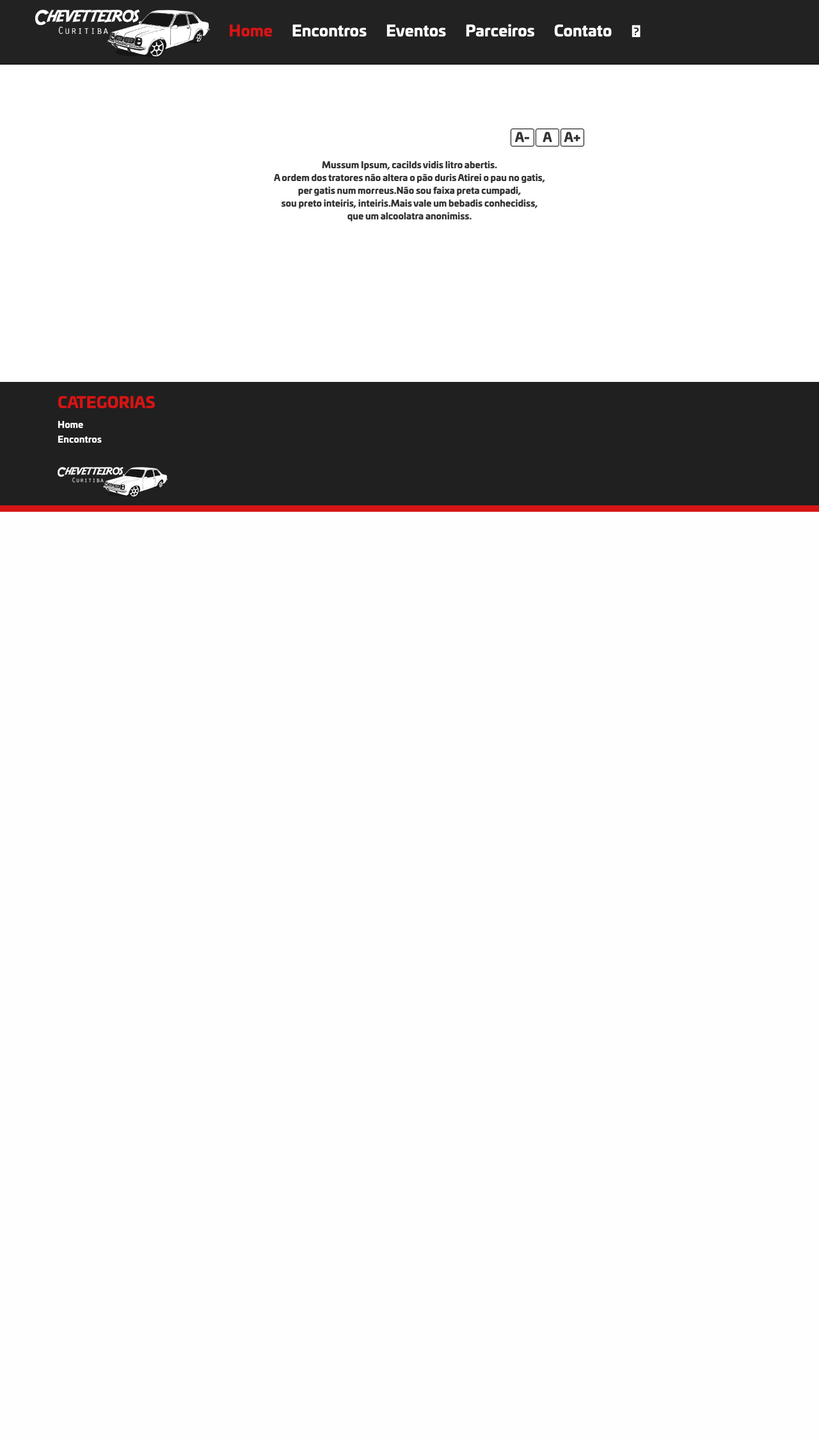
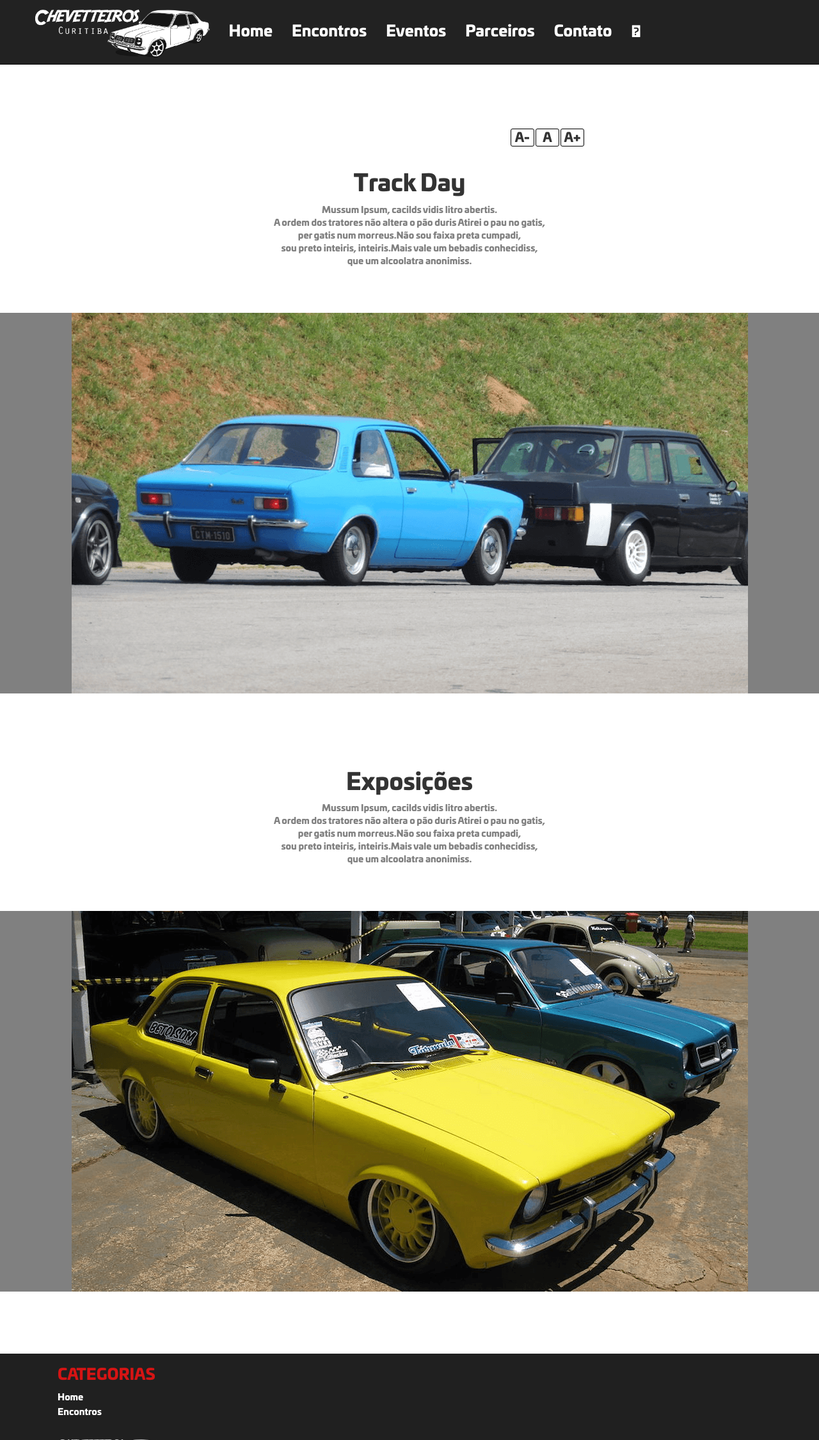
Before and after one commit to leonardola/chevetteiros, a PHP site: page /Eventos.php in a window 1280 px wide. Shown: the top 2251 px of the page at 64% size. Before the commit the page ends 800 px from the top, so only its background shows below. Run offline with PHP 8.4, Linux system fonts and the light colour scheme; some libraries are stand-ins or nearby versions.

```diff
--- a/Eventos.php
+++ b/Eventos.php
@@ -4,7 +4,7 @@ include "header.html";
     <link rel="stylesheet" type="text/css" href="css/eventos.css">
     <script src="js/eventos.js" type="application/javascript"></script>
     <body>
-        <div class="margin">
+        <div class="margin eventos">
 
             <div class="sizeWrapper">
                 <div class="biggerText">A+</div>
@@ -12,7 +12,9 @@ include "header.html";
                 <div class="smallerText">A-</div>
             </div>
 
-            <div>
+            <div class="text-center">
+
+                <h1>Track Day</h1>
                 <p>
                     Mussum Ipsum, cacilds vidis litro abertis. <br>
                     A ordem dos tratores não altera o pão duris Atirei o pau no gatis, <br>
@@ -22,7 +24,39 @@ include "header.html";
                 </p>
             </div>
 
+
+
         </div>
+
+        <div class="eventos imageSection">
+            <div class="margin">
+                <div class="imageWrapper">
+                    <img src="images/encontros/blue.png">
+                </div>
+            </div>
+        </div>
+
+        <div class="margin eventos">
+            <div class="text-center">
+                <h1>Exposições</h1>
+                <p>
+                    Mussum Ipsum, cacilds vidis litro abertis. <br>
+                    A ordem dos tratores não altera o pão duris Atirei o pau no gatis, <br>
+                    per gatis num morreus.Não sou faixa preta cumpadi, <br>
+                    sou preto inteiris, inteiris.Mais vale um bebadis conhecidiss, <br>
+                    que um alcoolatra anonimiss.
+                </p>
+            </div>
+        </div>
+
+        <div class="eventos imageSection">
+            <div class="margin">
+                <div class="imageWrapper">
+                    <img src="images/encontros/yellowAndBlue.png">
+                </div>
+            </div>
+        </div>
+
     </body>
 
 
--- a/Parceiros.php
+++ b/Parceiros.php
@@ -6,10 +6,11 @@ include "header.html";
 
     <body>
         <div class="container quotation margin">
+            <h1 class="text-center">Parceiros</h1>
             <img src="images/sponsors/quotation.png" alt="Citação">
 
             <p>
-                Obrigado aos nossos patrocinadores por tornar este sonho em realidade
+                Obrigado aos nossos patrocinadores e patrocinadores por tornar este sonho em realidade
             </p>
         </div>
     </body>
--- a/css/encontros.css
+++ b/css/encontros.css
@@ -7,6 +7,7 @@
     text-align: center;
     font-size: 1.5em;
     padding-bottom: 50px;
+    color: grey;
 }
 
 .encontros img {
--- a/css/eventos.css
+++ b/css/eventos.css
@@ -1,5 +1,6 @@
 p{
     text-align: center;
+    color: grey;
 }
 
 .sizeWrapper div{
@@ -19,10 +20,39 @@ p{
 .sizeWrapper{
     width: 823px;
     height: 48px;
+    max-width: 96%;
+}
+
+.eventos .imageWrapper{
+    width: 100%;
+    display: flex;
+    justify-content: center;
+    align-items: center;
+}
+.eventos .imageWrapper img{
+    margin: auto;
+    max-width: 100%;
+}
+
+.eventos .margin{
+    padding-top: 0;
+    background: transparent;
+}
+.eventos.imageSection{
+    background: grey;
+    margin-top: 70px;
 }
 
 @media (max-width: 900px) and (max-height: 900px){
     .sizeWrapper{
         display: none;
     }
+
+    .margin{
+        padding-top: 90px;
+    }
+
+    .eventos img{
+        width: 100%;
+    }
 }
--- a/css/parceiros.css
+++ b/css/parceiros.css
@@ -1,6 +1,7 @@
 p{
     text-align: center;
     font-size: 2em;
+    color: grey;
 }
 
 .quotation img{
--- a/header.html
+++ b/header.html
@@ -26,21 +26,21 @@
                     <span class="icon-bar"></span>
                     <span class="icon-bar"></span>
                 </button>
-                <a class="navbar-brand logo" href="#">
+                <a class="navbar-brand logo" href="home.php#">
                     <img src="images/logotxtbrancoBig.png" alt="Logotipo" >
                 </a>
-                <a class="navbar-brand navbarText" href="#">
+                <a class="navbar-brand navbarText" href="home.php#">
                     Chevetteiros Curitiba
                 </a>
             </div>
             <!-- Collect the nav links, forms, and other content for toggling -->
             <div id="navbar" class="navbar-collapse collapse">
                 <ul class="nav navbar-nav">
-                    <li class="active"><a href="home.php#">Home</a></li>
-                    <li><a href="Encontros.php#encontros">Encontros</a></li>
-                    <li><a href="Eventos.php#eventos">Eventos</a></li>
-                    <li><a href="Parceiros.php#parceiros">Parceiros</a></li>
-                    <li><a href="Contato.php#contact">Contato</a></li>
+                    <li class="home active"><a href="home.php#home">Home</a></li>
+                    <li class="encontros"><a href="Encontros.php#encontros">Encontros</a></li>
+                    <li class="eventos"><a href="Eventos.php#eventos">Eventos</a></li>
+                    <li class="parceiros"><a href="Parceiros.php#parceiros">Parceiros</a></li>
+                    <li class="contato"><a href="Contato.php#contato">Contato</a></li>
                     <li><a href="#" class="invertColorsButton glyphicon glyphicon-adjust"></a></li>
                 </li>
                 </ul>
--- a/js/header.js
+++ b/js/header.js
@@ -1,4 +1,10 @@
 $(document).ready(function () {
+
+    var type = window.location.hash.substr(1);
+    $("li").removeClass('active');
+    $("li."+type).addClass('active');
+
+
     $(".nav a").on("click", function () {
         $(".nav").find(".active").removeClass("active");
         $(this).parent().addClass("active");
```
Also changed, not shown: Encontros.php (+2 -11 lines).
